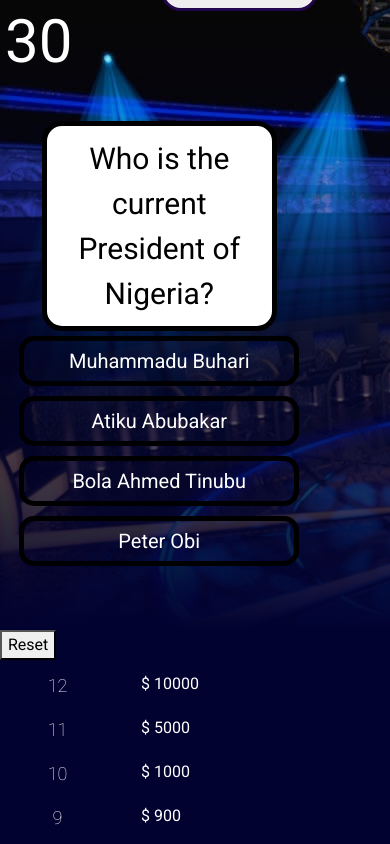
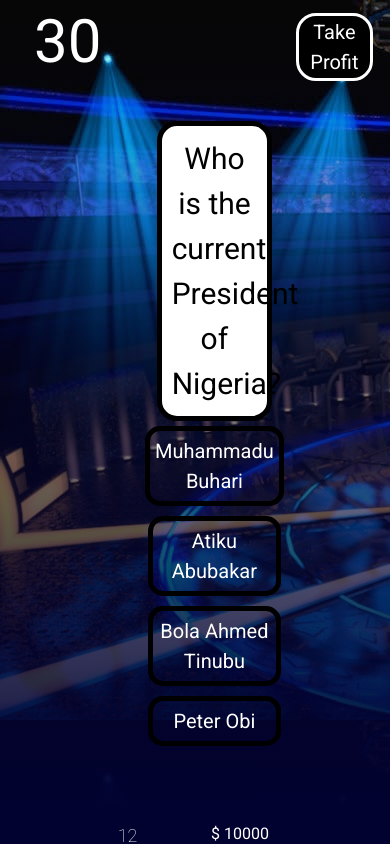
Before and after one commit to XDENTERTAINMENT/my-react-quiz-application, a React (Vite) app: page / in a window 390 px wide. Shown: the top 844 px of the page. Built offline with nearby package versions, Linux system fonts and the light colour scheme.

Commit message:
my-react-quiz-application

```diff
--- a/src/App.css
+++ b/src/App.css
@@ -211,19 +211,24 @@ body{
 
 }
 
+.quit button{
 
+             width: 100%;
+             background-color: transparent;
+             color: white;
+             border: transparent;
+             font-size: 20px;
+    }
     .quit{
-    position: absolute;   /* ⭐ removes it from layout flow */
-    top: -185px;           /* move it upward */
-    right: -110px;        /* move to the right side */
 
+            top: -190px;
+            padding: 5px;
+           background-color: black;
+            width: 100%;
+            margin-right: -30px;
+            position:absolute;
             border-radius: 20px;
-    border: 3px solid #22074d;
-    font-size: 18px;
-    cursor: pointer;
-    padding: 10px 10px;
-    color: white;
-    background-color: bl;
+            border: 3px solid white;
     }
 
 .quit:hover{
@@ -231,7 +236,7 @@ body{
 }
 
 
-@media (max-width: 414px){
+@media (max-width: 900px){
     .app{
 
         width: 100%;
@@ -243,6 +248,13 @@ body{
     .Main{
         width: 100%;
 
+    }
+    .quiz{
+           width: 100%;
+
+        justify-content: center;
+        text-align: center;
+        margin-left: 100px;
     }
 
     .pyramid{
@@ -274,20 +286,45 @@ body{
     .Main{
         width: 100%;
 
+
+    }
+
+
+    .quiz{
+         width: 100%;
+
+        justify-content: center;
+        text-align: center;
+        margin-left: 100px;
+
+
     }
       .quit{
-            margin-top: -65px;
-            padding: 5px;
-            color: black;
+        top: -250px;
+        margin-left: 210px;
+
+
         width: 100%;
-            margin-right: 30px;
+        padding:0px;
+
 
 
 
 
       }
+
+      .quit button{
+        align-items: center;
+        justify-content: center;
+      }
+
+
+
+
+
+
     .top{
-        margin-left: -25px;
+        margin-right: -30px;
 
 
     }
@@ -301,7 +338,11 @@ body{
         order: 2;
         justify-content: center;
         text-align: center;
-        margin-left: -70px;
+
+
+
+
+
 
 
     }
@@ -309,4 +350,7 @@ body{
     .answer{
         width: 100%;  /* single column on mobile */
     }
+
+
+
 }
--- a/src/App.jsx
+++ b/src/App.jsx
@@ -61,9 +61,6 @@ function App(){
                    </>
                   ) }
               </div>
-              <div>
-                <button>Reset</button>
-              </div>
 
                <div  className="pyramid">
                 <ul className="moneylist"   >
--- a/src/components/quiz.jsx
+++ b/src/components/quiz.jsx
@@ -71,6 +71,10 @@ function Quiz({ setquestionNubmer,questionNubmer, submit ,earned,data, quit}) {
   return (
     <div className='quiz'>
 
+       <div  className='quit'>
+        <button onClick={quit} > Take Profit</button>
+      </div>
+
       <div className='questions'>
         {currentQuestion.question}
       </div>
@@ -87,7 +91,8 @@ function Quiz({ setquestionNubmer,questionNubmer, submit ,earned,data, quit}) {
         ))}
 
       </div>
-         <button onClick={quit} className='quit'> Take Profit</button>
+
+
     </div>
   )
 }
```
Lines whose indentation alone changed are shown as unchanged.
